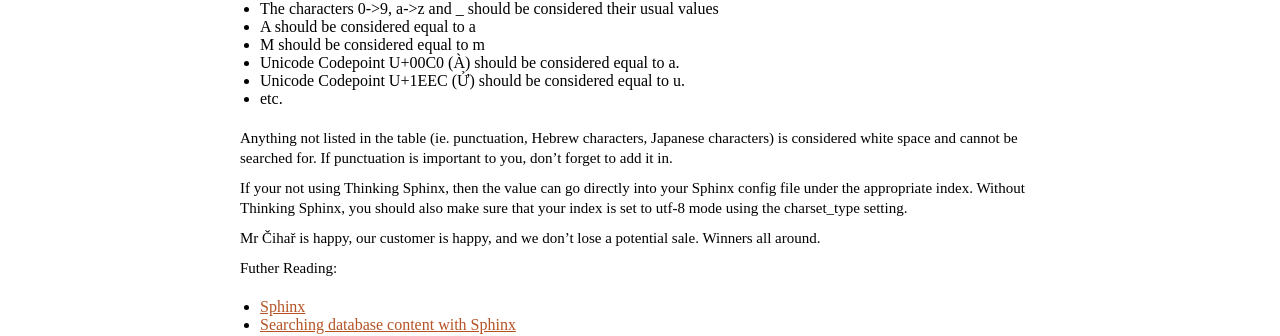
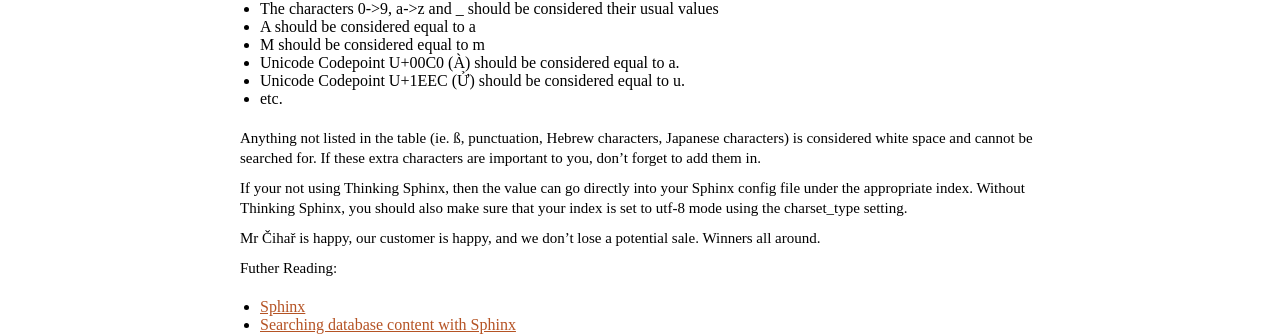
Before and after one commit to yob/yob.github.com, a Jekyll site: the page built from _posts/2008-05-08-thinking-sphinx-and-unicode.markdown, in a window 1280 px wide and 900 px high, scrolled down 2020 px. Shown: the part 160-496 px from the top of the window. Built offline with Jekyll 4.4.1, drawn with Linux system fonts in a browser that asks for light colours.

Commit message:
minor clarification to an old post

```diff
--- a/_posts/2008-05-08-thinking-sphinx-and-unicode.markdown
+++ b/_posts/2008-05-08-thinking-sphinx-and-unicode.markdown
@@ -154,9 +154,9 @@ This charset_table option is saying that:
 - etc.
 
 
-Anything not listed in the table (ie. punctuation, Hebrew characters, Japanese
+Anything not listed in the table (ie. ß, punctuation, Hebrew characters, Japanese
 characters) is considered white space and cannot be searched for. If
-punctuation is important to you, don't forget to add it in.
+these extra characters are important to you, don't forget to add them in.
 
 If your not using Thinking Sphinx, then the value can go directly into your
 Sphinx config file under the appropriate index. Without Thinking Sphinx, you
```
